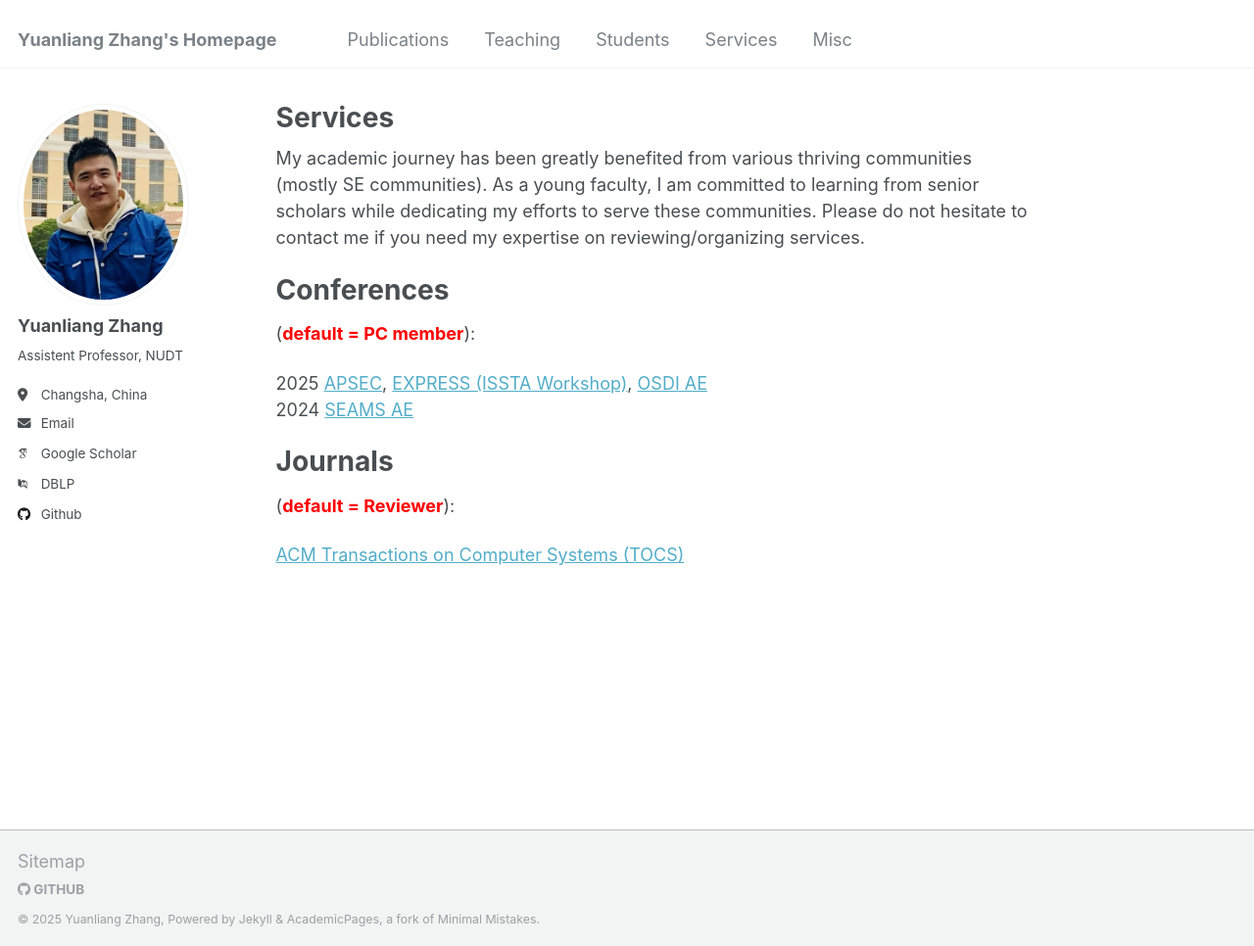
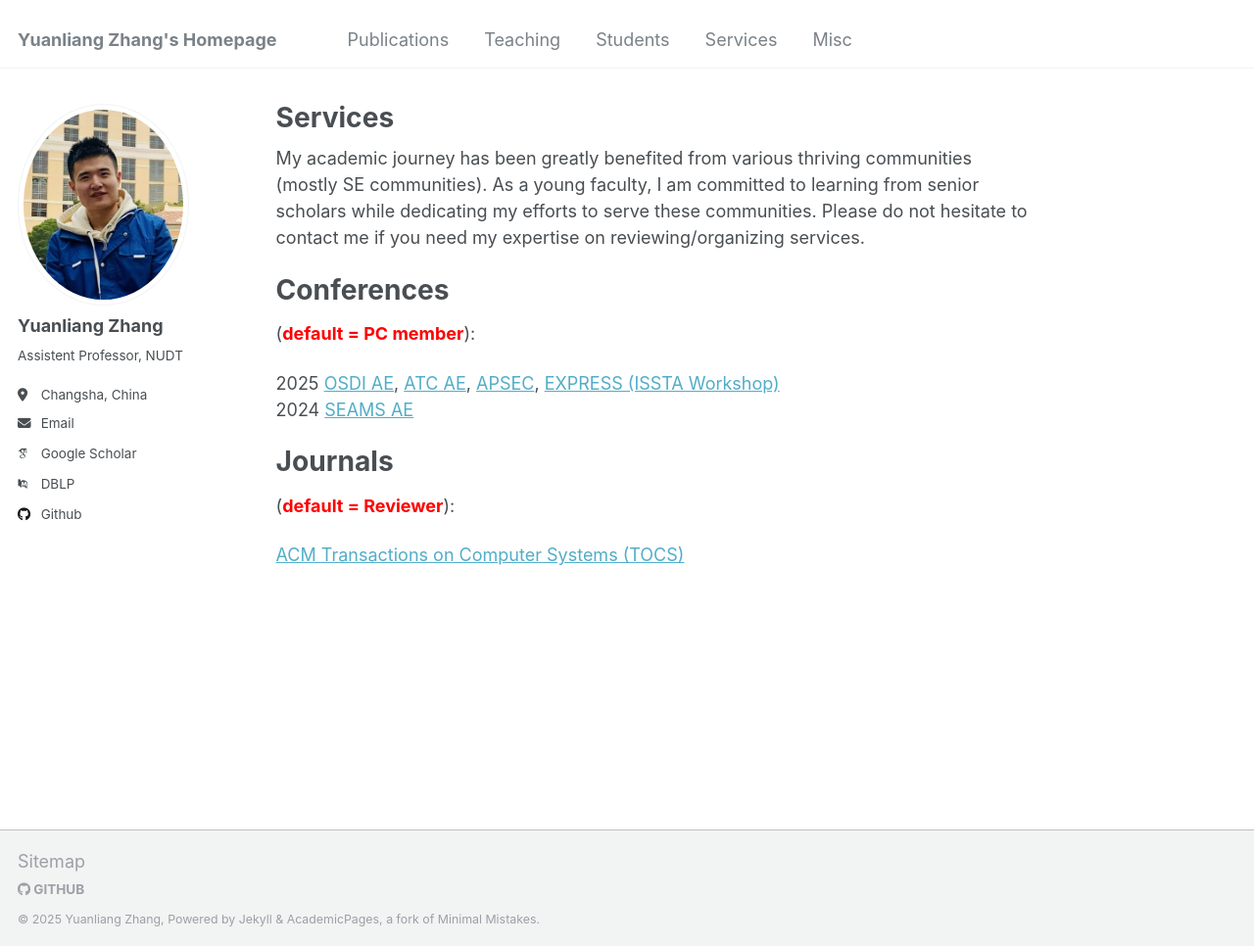
Before and after one commit to zhangbuzhang/zhangbuzhang.github.io, a Jekyll site: the page built from _pages/services.md, in a window 1280 px wide and 966 px high. Shown: the whole window at 98% size. Built offline with Jekyll 4.4.1, drawn with Linux system fonts in a browser that asks for light colours; some web fonts are replaced.

Commit message:
add ATC AE

```diff
--- a/_pages/services.md
+++ b/_pages/services.md
@@ -10,7 +10,7 @@ Conferences
 ======
 (**<font color="red">default = PC member</font>**):
 
-2025 [APSEC](https://conf.researchr.org/home/apsec-2025), [EXPRESS (ISSTA Workshop)](https://conf.researchr.org/home/issta-2025/express-2025), [OSDI AE](https://www.usenix.org/conference/osdi25/call-for-artifacts)
+2025 [OSDI AE](https://www.usenix.org/conference/osdi25/call-for-artifacts), [ATC AE](https://www.usenix.org/conference/atc25/call-for-artifacts), [APSEC](https://conf.researchr.org/home/apsec-2025), [EXPRESS (ISSTA Workshop)](https://conf.researchr.org/home/issta-2025/express-2025)
 2024 [SEAMS AE](https://conf.researchr.org/home/seams-2024)
 
 Journals
```
